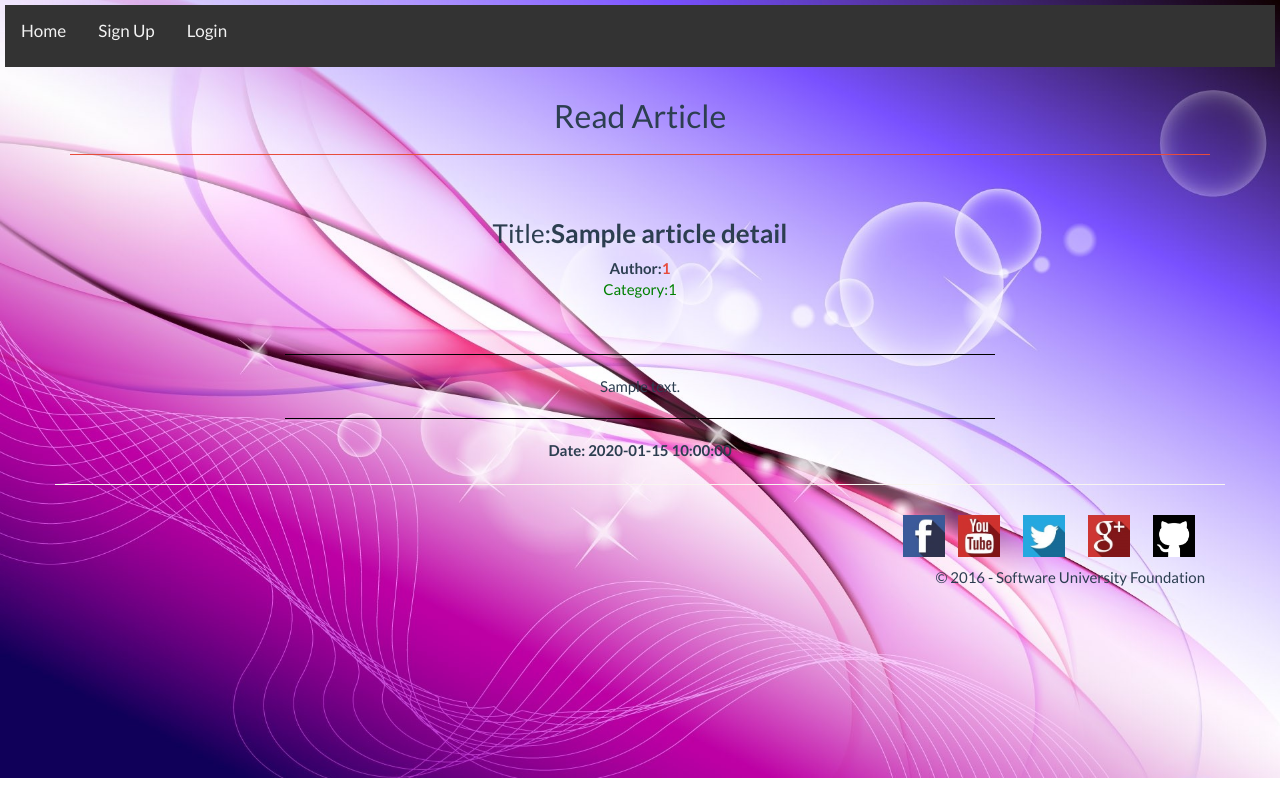
After one commit to sidertopalov/Software-Technologies---Teamwork, a PHP site: template templates/articleRead.twig in a window 1280 px wide. The commit adds this page. Run offline with PHP 8.4, Linux system fonts and the light colour scheme; the template is opened without the code that fills it: most values are stand-ins (such as "Sample title", 1, 10 or a date in 2020); some libraries are stand-ins or nearby versions.

Commit message:
read single article

```diff
--- a/App/Controllers/CategoryUsersController.php
+++ b/App/Controllers/CategoryUsersController.php
@@ -95,7 +95,7 @@ class CategoryUsersController extends Controller {
             'title' => $categoryName,
             'articleDetails' => $articleDetails,
         );
-        var_dump($articleDetails); die;
+       // var_dump($articleDetails); die;
         $app->render('/articleRead.twig',$data);
     }
 
--- a/public/js/addArticle.js
+++ b/public/js/addArticle.js
@@ -15,7 +15,11 @@ $("#addArticle").submit(function(e){
 				$('#errorMessage').hide();
 				$('#successMessage').html( data.message ).fadeTo(1,1000);
 
-			  	window.location.href = data.redirectTo;
+				setTimeout(function () {
+  				window.location.href = data.redirectTo; // the redirect goes here
+
+				},1000)
+
 				// $('#contentArticle').val("");
 				// $('#titleArticle').val("");
 			}
--- /dev/null
+++ b/templates/articleRead.twig
@@ -0,0 +1,57 @@
+{% include "./common/header.twig" %}
+
+
+<section>
+
+	<div class="container">
+
+		<div class="text-center">
+				<h2>Read Article</h2>
+		</div>
+		<hr style="border-color: #e74c3c;">
+		<br>
+
+		{% for comment in articleDetails  %}
+
+			<section>
+				<div class="container table col-md-12 col-sm-12 text-center" >
+
+				<div class="col-md-2 col-sm-2">
+
+				</div>
+					<div class="col-md-8 col-sm-8 text-center">
+						<div>
+				        	<h3>
+					        	Title:<b>{{comment.title}}</b>
+				        	</h3>
+				        </div>
+						<div class="row">
+					        <b>Author:</b><b style="color: #e74c3c">{{comment.author_id}}</b>
+				        </div>
+				        <div class="row">
+				        	<p style="color:green;" >Category:{{comment.category_id}}</p>
+				        </div>
+				        <br>
+				        <div>
+				        	<hr style="border-color: #000">
+					        	<div >{{ comment.content | raw }}</div>
+					       	<hr style="border-color: #000">
+					       	<div><b>Date: {{comment.date}}</b></div>
+				       	</div>
+			        </div>
+		        </div>
+
+		        <div class="col-md-2 col-sm-2">
+
+				</div>
+	        </section>
+
+        {% endfor %}
+
+	</div>
+
+
+</section>
+
+
+{% include "./common/footer.twig" %}
--- a/templates/categoryUserList.twig
+++ b/templates/categoryUserList.twig
@@ -6,7 +6,7 @@
 	<div class="container">
 
 		<div class="text-center">
-				<h2>List of Questions</h2>
+				<h2>List of Articles</h2>
 		</div>
 		<hr style="border-color: #e74c3c;">
 		<br>
--- a/templates/common/header.twig
+++ b/templates/common/header.twig
@@ -32,7 +32,7 @@
         <li><a href="/article">New Article</a></li>
         <li><a href="/account"> My Account</a></li>
         <li><a href="/logout">Log out</a></li>
-        <li><a> Hello,{{ session.userEmail }}! </a></li>
+        <li style="float: right;"><a> Hello,{{ session.userEmail }}! </a></li>
 
     {% if  session.isAdmin == 1%}
         <li class="has-dropdown"><a href="#">Settings</a>
```
